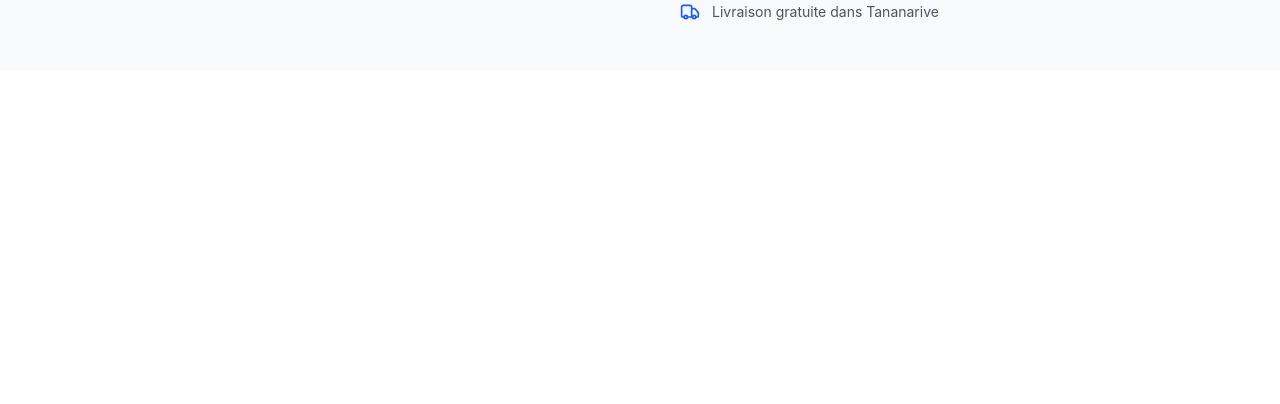
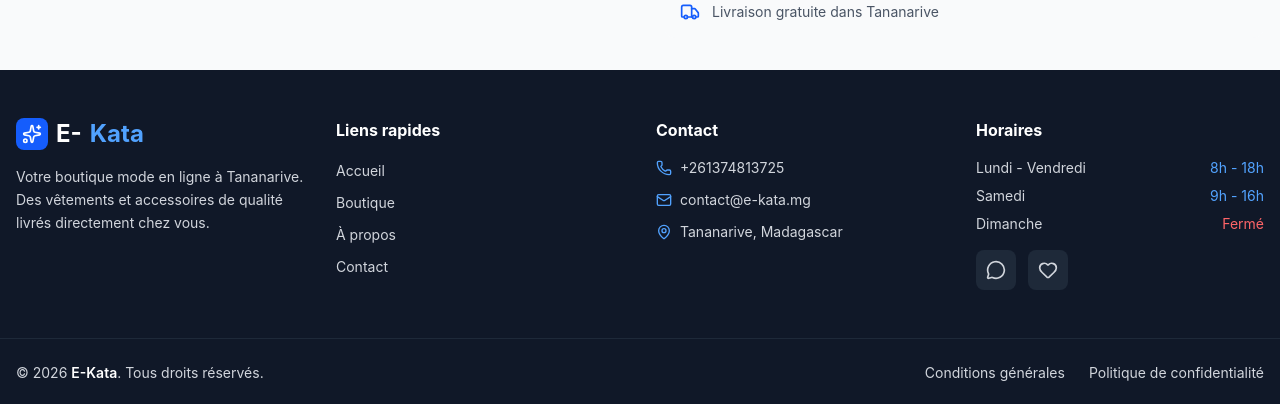
Before and after one commit to Alpha2630/E-kata_project, a React (Vite) app: page /product/1 in a window 1280 px wide. Shown: the part 739-1143 px from the top of the page. Before the commit the page ends 809 px from the top, so only its background shows below. Built offline with nearby package versions, Linux system fonts and the light colour scheme.

Commit message:
added footer

```diff
--- a/src/App.tsx
+++ b/src/App.tsx
@@ -3,6 +3,7 @@ import { useState } from "react";
 import { CartProvider } from "./context/CartContext";
 import Navbar from "./components/Navbar";
 import Cart from "./components/Cart";
+import Footer from "./components/Footer";
 import Home from "./pages/Home";
 import Shop from "./pages/Shop";
 import ProductDetail from "./pages/ProductDetail";
@@ -23,6 +24,7 @@ function App() {
             </Routes>
           </main>
           <Cart isOpen={isCartOpen} onClose={() => setIsCartOpen(false)} />
+          <Footer />
         </div>
       </Router>
     </CartProvider>
--- /dev/null
+++ b/src/components/Footer.tsx
@@ -0,0 +1,122 @@
+import { Link } from "react-router-dom";
+import { Sparkles, Phone, Mail, MapPin, MessageCircle, Heart } from "lucide-react";
+
+const Footer = () => {
+  const currentYear = new Date().getFullYear();
+
+  return (
+    <footer className="bg-gray-900 text-gray-300">
+      {/* Main Footer */}
+      <div className="container mx-auto px-4 py-12">
+        <div className="grid grid-cols-1 md:grid-cols-2 lg:grid-cols-4 gap-8">
+          {/* Brand */}
+          <div>
+            <Link to="/" className="flex items-center gap-2 font-bold text-2xl text-white mb-4">
+              <div className="w-8 h-8 bg-blue-600 rounded-lg flex items-center justify-center">
+                <Sparkles className="w-5 h-5 text-white" />
+              </div>
+              E-<span className="text-blue-400">Kata</span>
+            </Link>
+            <p className="text-sm leading-relaxed">
+              Votre boutique mode en ligne à Tananarive. Des vêtements et accessoires de qualité livrés directement chez vous.
+            </p>
+          </div>
+
+          {/* Quick Links */}
+          <div>
+            <h3 className="font-bold text-white mb-4">Liens rapides</h3>
+            <ul className="space-y-2">
+              <li>
+                <Link to="/" className="text-sm hover:text-blue-400 transition-colors">Accueil</Link>
+              </li>
+              <li>
+                <Link to="/shop" className="text-sm hover:text-blue-400 transition-colors">Boutique</Link>
+              </li>
+              <li>
+                <Link to="/about" className="text-sm hover:text-blue-400 transition-colors">À propos</Link>
+              </li>
+              <li>
+                <Link to="/contact" className="text-sm hover:text-blue-400 transition-colors">Contact</Link>
+              </li>
+            </ul>
+          </div>
+
+          {/* Contact Info */}
+          <div>
+            <h3 className="font-bold text-white mb-4">Contact</h3>
+            <ul className="space-y-3">
+              <li className="flex items-center gap-2 text-sm">
+                <Phone className="w-4 h-4 text-blue-400 flex-shrink-0" />
+                <span>+261374813725</span>
+              </li>
+              <li className="flex items-center gap-2 text-sm">
+                <Mail className="w-4 h-4 text-blue-400 flex-shrink-0" />
+                <span>contact@e-kata.mg</span>
+              </li>
+              <li className="flex items-center gap-2 text-sm">
+                <MapPin className="w-4 h-4 text-blue-400 flex-shrink-0" />
+                <span>Tananarive, Madagascar</span>
+              </li>
+            </ul>
+          </div>
+
+          {/* Opening Hours & Social */}
+          <div>
+            <h3 className="font-bold text-white mb-4">Horaires</h3>
+            <ul className="space-y-2 text-sm">
+              <li className="flex justify-between">
+                <span>Lundi - Vendredi</span>
+                <span className="text-blue-400">8h - 18h</span>
+              </li>
+              <li className="flex justify-between">
+                <span>Samedi</span>
+                <span className="text-blue-400">9h - 16h</span>
+              </li>
+              <li className="flex justify-between">
+                <span>Dimanche</span>
+                <span className="text-red-400">Fermé</span>
+              </li>
+            </ul>
+
+            {/* Social Links */}
+            <div className="flex gap-3 mt-4">
+              <a
+                href="https://wa.me/261340000000"
+                target="_blank"
+                rel="noopener noreferrer"
+                className="w-10 h-10 bg-gray-800 hover:bg-green-600 rounded-lg flex items-center justify-center transition-colors"
+                title="WhatsApp"
+              >
+                <MessageCircle className="w-5 h-5" />
+              </a>
+              <a
+                href="https://facebook.com"
+                target="_blank"
+                rel="noopener noreferrer"
+                className="w-10 h-10 bg-gray-800 hover:bg-blue-600 rounded-lg flex items-center justify-center transition-colors"
+                title="Facebook"
+              >
+                <Heart className="w-5 h-5" />
+              </a>
+            </div>
+          </div>
+        </div>
+      </div>
+
+      {/* Bottom Bar */}
+      <div className="border-t border-gray-800">
+        <div className="container mx-auto px-4 py-6 flex flex-col md:flex-row items-center justify-between gap-4">
+          <p className="text-sm text-center md:text-left">
+            © {currentYear} <span className="text-white font-semibold">E-Kata</span>. Tous droits réservés.
+          </p>
+          <div className="flex gap-6 text-sm">
+            <a href="#" className="hover:text-blue-400 transition-colors">Conditions générales</a>
+            <a href="#" className="hover:text-blue-400 transition-colors">Politique de confidentialité</a>
+          </div>
+        </div>
+      </div>
+    </footer>
+  );
+};
+
+export default Footer;
--- a/src/components/MobileMoneyModal.tsx
+++ b/src/components/MobileMoneyModal.tsx
@@ -9,7 +9,7 @@ interface MobileMoneyModalProps {
 
 const MobileMoneyModal = ({ total, onClose, onConfirm }: MobileMoneyModalProps) => {
   const [copied, setCopied] = useState(false);
-  const phoneNumber = "034 00 000 00"; // À remplacer par ton vrai numéro
+  const phoneNumber = "037 48 137 25"; // À remplacer par ton vrai numéro
   const formatPrice = (price: number) => price.toLocaleString() + " Ar";
 
   const handleCopy = (text: string) => {
```
